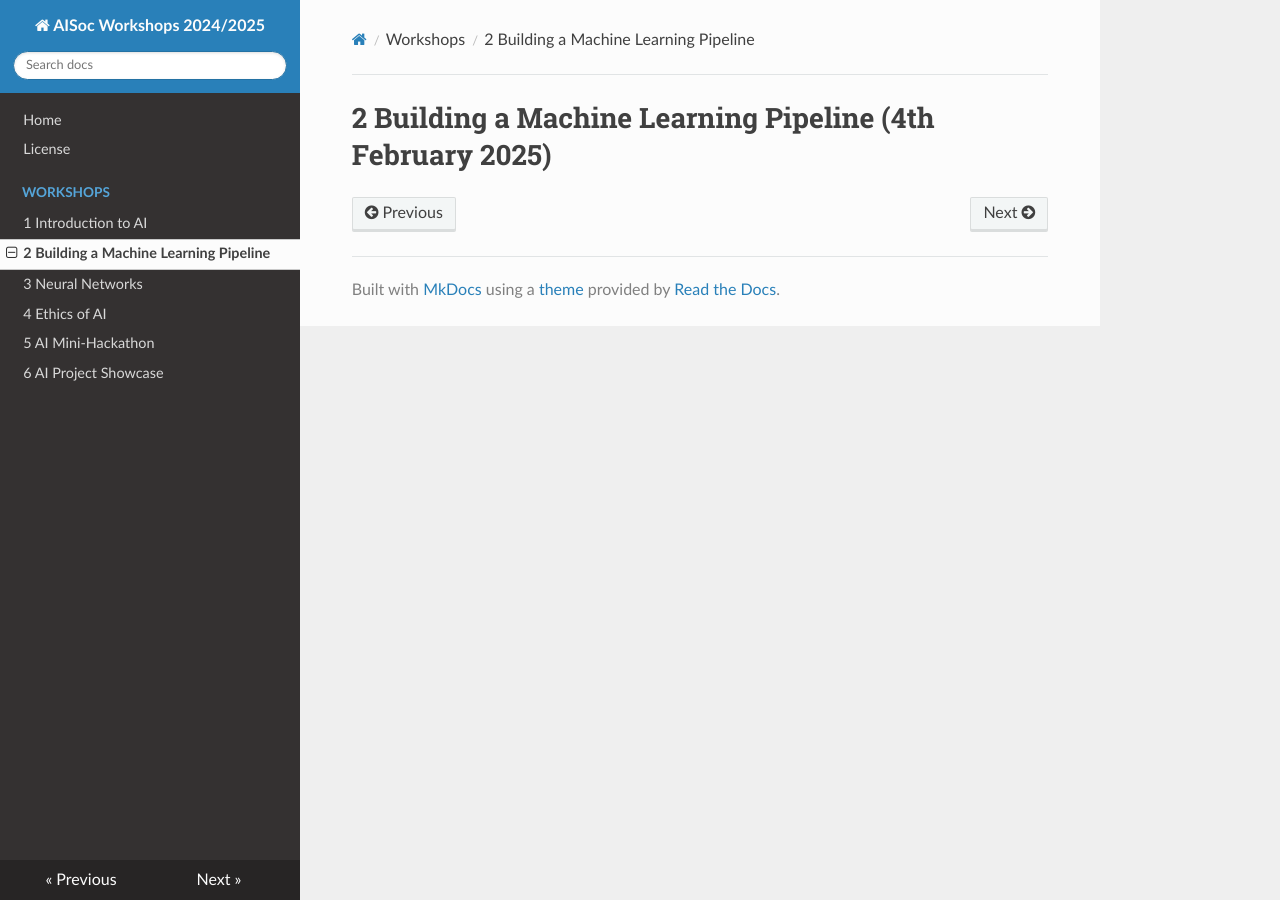
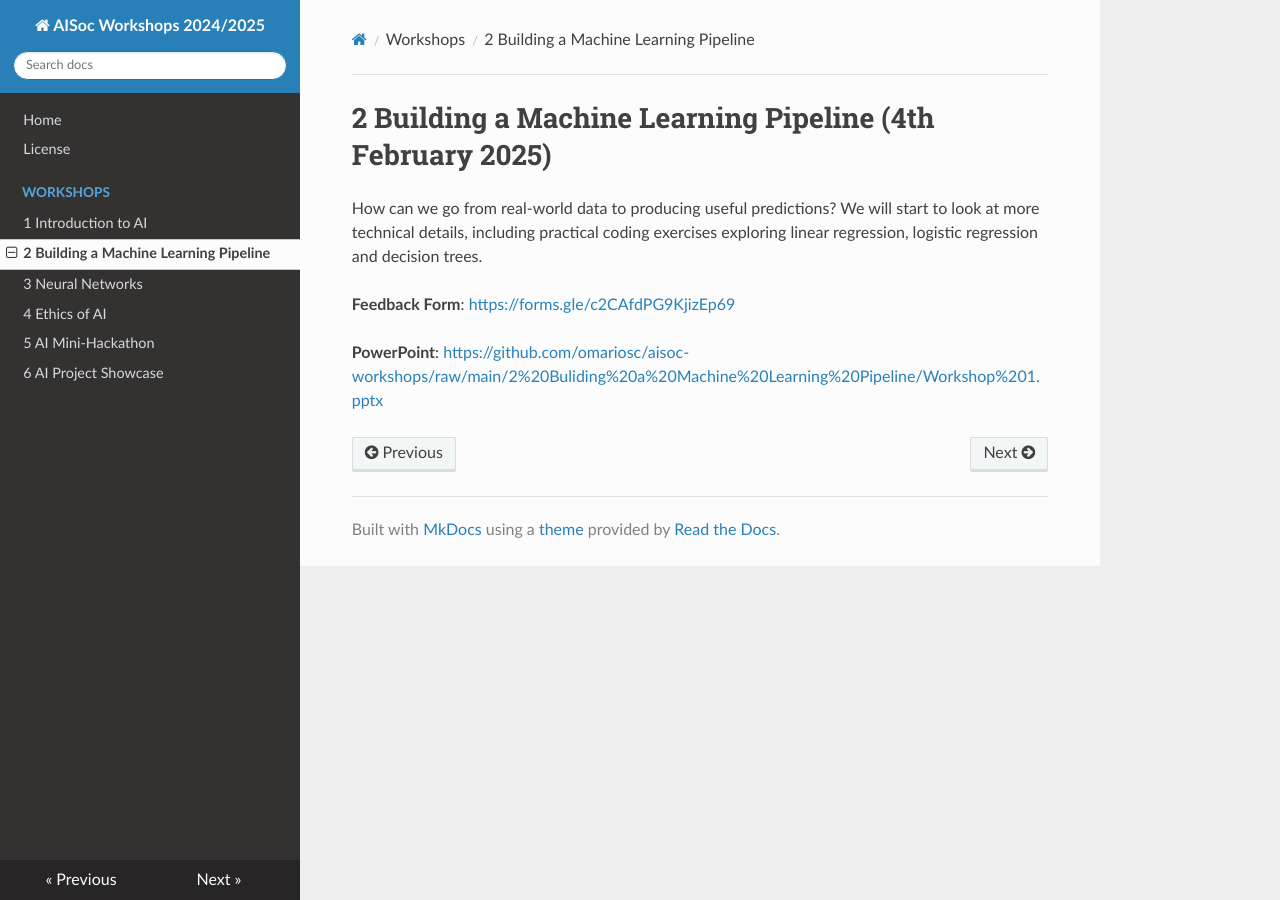
Before and after one commit to omariosc/aisoc-workshops, an MkDocs documentation site: the page built from docs/workshop2.md, in a window 1280 px wide. Built offline with MkDocs 1.6.1, drawn with Linux system fonts in a browser that asks for light colours; nearby versions of some CDN libraries.

Commit message:
Added initial Workshop 2 files

```diff
--- a/docs/workshop2.md
+++ b/docs/workshop2.md
@@ -1 +1,7 @@
 # 2 Building a Machine Learning Pipeline (4th February 2025)
+
+How can we go from real-world data to producing useful predictions? We will start to look at more technical details, including practical coding exercises exploring linear regression, logistic regression and decision trees.
+
+**Feedback Form**: [https://forms.gle/c2CAfdPG9KjizEp69](https://forms.gle/c2CAfdPG9KjizEp69)
+
+**PowerPoint**: [https://github.com/omariosc/aisoc-workshops/raw/main/2%20Buliding%20a%20Machine%20Learning%20Pipeline/Workshop%201.pptx](https://github.com/omariosc/aisoc-workshops/raw/main/2%20Buliding%20a%20Machine%20Learning%20Pipeline/Workshop%201.pptx)
```
Also changed, not shown: 2 Buliding a Machine Learning Pipeline/README.md (+6 -0 lines), documentation/workshop2.md (+6 -0 lines), site/index.html, site/search/search_index.json, site/workshop2/index.html, 2 other files.
